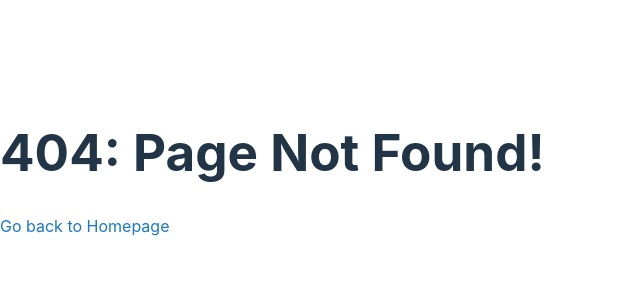
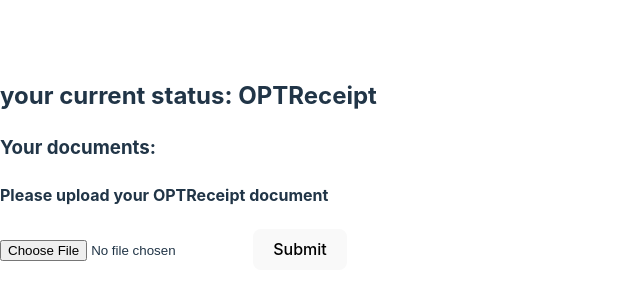
Before and after one commit to gabecpf97/employee_portal_react, a React (Vite) app: page /visa in a window 1280 px wide. Before the commit this address had no page. Shown: the part 236-536 px from the top of the page, without its empty margins (0-640 px from the left). Built offline with nearby package versions, Linux system fonts and the light colour scheme.

Commit message:
adde structure of visa componets and how to connect to backend

```diff
--- a/src/App.jsx
+++ b/src/App.jsx
@@ -7,6 +7,7 @@ import Login from "./components/login";
 import Home from "./components/Home";
 import PageNotFound from "./components/PageNotFound";
 import Onboarding from "./components/onboarding/Onboarding";
+import Visa from "./components/visa/Visa";
 
 const App = () => {
   return (
@@ -17,6 +18,7 @@ const App = () => {
           <Route path="/registration/:token" element={<RegistrationForm />} />
           <Route path="/onboarding" element={<Onboarding />} />
           <Route path="/login" element={<Login />} />
+          <Route path="/visa" element={<Visa />} />
           <Route path="*" element={<PageNotFound />} />
         </Routes>
       </BrowserRouter>
--- /dev/null
+++ b/src/components/visa/Visa.jsx
@@ -0,0 +1,68 @@
+import { useEffect, useState } from "react";
+import { useDispatch, useSelector } from "react-redux";
+import { fetchVisa, getVisa } from "../../store/slices/visa.slice";
+
+const Visa = () => {
+  const dispatch = useDispatch();
+  const visa = useSelector(getVisa.selectAll)[0];
+  const [file, setFile] = useState("");
+
+  useEffect(() => {
+    dispatch(fetchVisa());
+  }, [dispatch]);
+
+  const handleSubmit = async (e) => {
+    e.preventDefault();
+    const formData = new FormData();
+    formData.append("file", file);
+    formData.append("step", visa.step);
+    console.log(formData.get("file"));
+    console.log(formData.get("step"));
+    // try {
+    //   const resposne = await fetch(`http://localhost:3000/visa/${visa._id}`, {
+    //     method: "PUT",
+    //     body: FormData,
+    //     headers: {
+    //       authorization: `Bearer ${localStorage.getItem("AuthToken")}`,
+    //     },
+    //   });
+    //   const data = await resposne.json();
+    //   if (!resposne.ok) {
+    //     console.log("handle error putting file in visa");
+    //   } else {
+    //     console.log(data);
+    //   }
+    // } catch (err) {
+    //   console.log("handle error in updating with file");
+    // }
+  };
+
+  return (
+    <div className="visa">
+      {visa && (
+        <>
+          <h2>your current status: {visa.step}</h2>
+          <h3>Your documents:</h3>
+          {visa.OPTReceipt.status !== "unuploaded" && (
+            <p>OPTReceipt file here</p>
+          )}
+          {visa.OPTEAD.status !== "unuploaded" && <p>OPTEAD file here</p>}
+          {visa.I983.status !== "unuploaded" && <p>I983 file here</p>}
+          {visa.I20.status !== "unuploaded" && <p>I20 file here</p>}
+          {visa[visa.step].status === "unuploaded" && (
+            <h4>Please upload your {visa.step} document</h4>
+          )}
+          <form onSubmit={(e) => handleSubmit(e)}>
+            <input
+              type="file"
+              onChange={(e) => setFile(e.target.files[0])}
+            ></input>
+            <button type="submit">Submit</button>
+          </form>
+        </>
+      )}
+    </div>
+  );
+};
+
+export default Visa;
--- a/src/store/slices/application.slice.js
+++ b/src/store/slices/application.slice.js
@@ -6,7 +6,7 @@ import {
 
 export const fetchApplication = createAsyncThunk(
   "application/fetchApp",
-  async (applicationId) => {
+  async () => {
     // const response = await fetch(
     //   `http://localhost:3000/application/${applicationId}`
     // );
--- /dev/null
+++ b/src/store/slices/visa.slice.js
@@ -0,0 +1,65 @@
+import {
+  createAsyncThunk,
+  createEntityAdapter,
+  createSlice,
+} from "@reduxjs/toolkit";
+
+export const fetchVisa = createAsyncThunk("visa/fetchVisa", async () => {
+  // const idResponse = await fetch(`http://localhost:3000/visa/getRequestId`, {
+  //   headers: {
+  //     authorization: `Bearer ${localStorage.getItem("authToken")}`,
+  //   },
+  // });
+  // const idData = await idResponse.json();
+  // if (!idResponse.ok) {
+  //   console.log("handle error in fetchVisa");
+  // } else {
+  //   console.log(idData);
+  //   const visaResponse = await fetch(`http://localhost:3000/visa/${idData}`, {
+  //     headers: {
+  //       authorization: `Bearer ${localStorage.getItem("authToken")}`,
+  //     },
+  //   });
+  //   const data = await visaResponse.json();
+  //   if (!visaResponse.ok) {
+  //     console.log("error handle in fetchvisa visaresponse");
+  //   } else {
+  //     console.log(data);
+  //     // return data;
+  //   }
+  // }
+  return {
+    appId: "123",
+    step: "OPTReceipt",
+    OPTReceipt: {
+      status: "unuploaded",
+    },
+    OPTEAD: {
+      status: "unuploaded",
+    },
+    I983: {
+      status: "unuploaded",
+    },
+    I20: {
+      status: "unuploaded",
+    },
+  };
+});
+
+const visaAdapter = createEntityAdapter({ selectId: (visa) => visa.appId });
+
+const visaSlice = createSlice({
+  name: "visa",
+  initialState: visaAdapter.getInitialState(),
+  reducers: {},
+  extraReducers: (builder) => {
+    builder.addCase(fetchVisa.fulfilled, (state, action) => {
+      visaAdapter.setOne(state, action.payload);
+    });
+  },
+});
+
+export const getVisa = visaAdapter.getSelectors((state) => state.visa);
+
+const visaReducer = visaSlice.reducer;
+export default visaReducer;
--- a/src/store/store.js
+++ b/src/store/store.js
@@ -1,11 +1,13 @@
 import { configureStore } from "@reduxjs/toolkit";
 import userReducer from "./slices/user.slice.js";
 import applicationReducer from "./slices/application.slice.js";
+import visaReducer from "./slices/visa.slice.js";
 
 const store = configureStore({
   reducer: {
     user: userReducer,
     application: applicationReducer,
+    visa: visaReducer,
   },
 });
 
```
